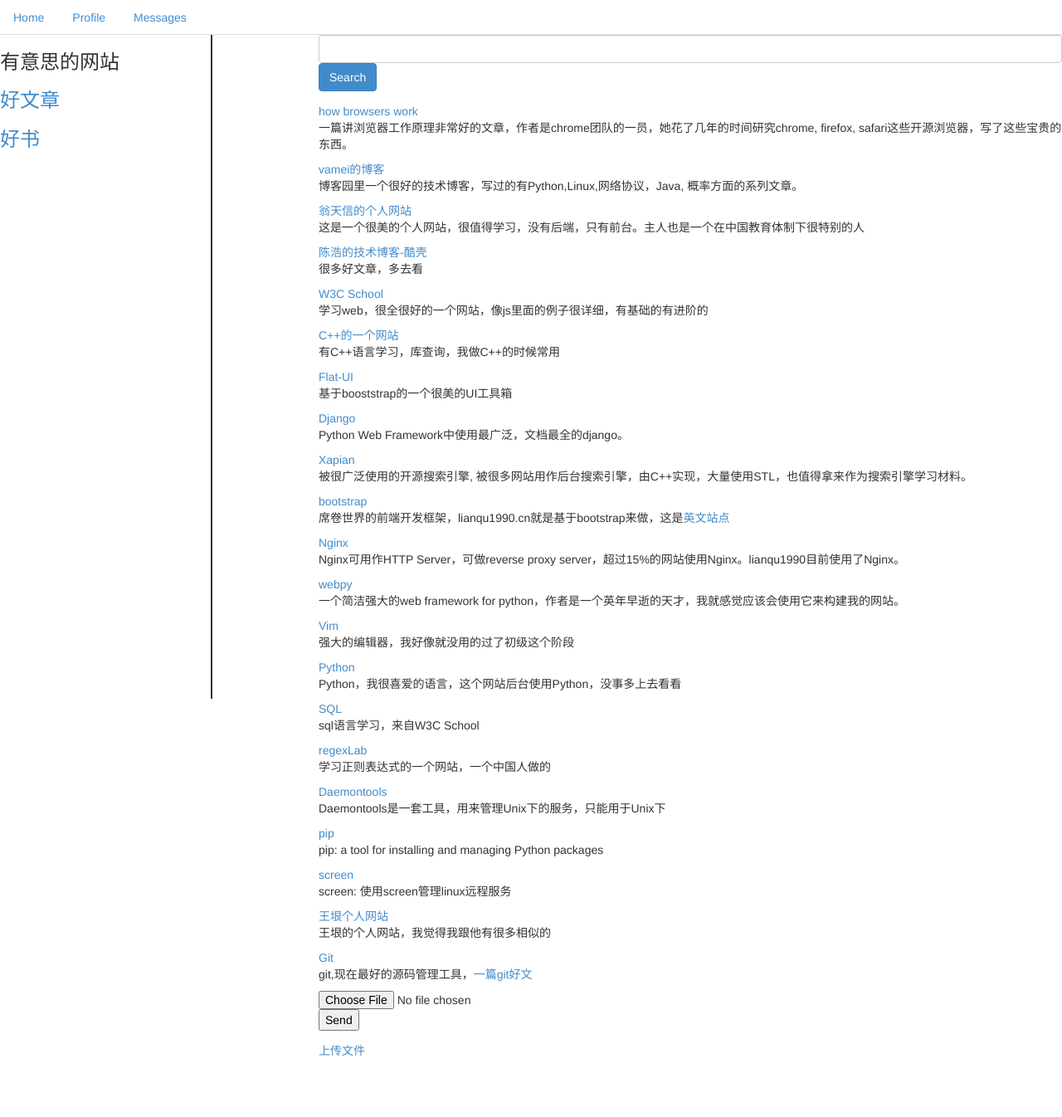
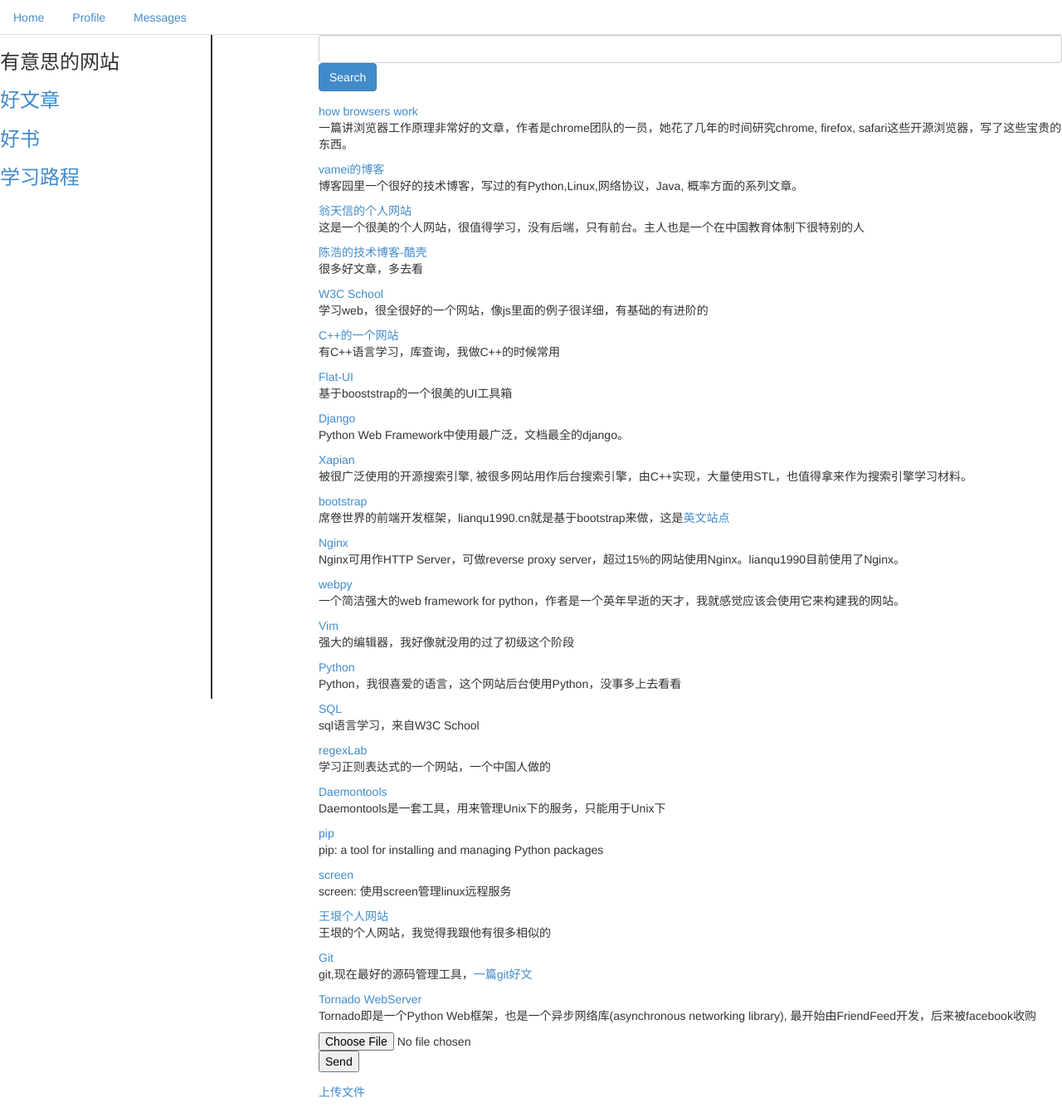
Before and after one commit to wyLivingInTruth/lq1990, a Django app: page / in a window 1280 px wide. Shown: the whole page at 83% size. Before the commit the page ends 1273 px from the top, so only its background shows below. Run offline with Django 3.2, Linux system fonts and the light colour scheme; some libraries are stand-ins or nearby versions.

Commit message:
add one item

```diff
--- a/template/home.html
+++ b/template/home.html
@@ -22,6 +22,8 @@
 	<a href="http://www.lianqu1990.com/articles"><h3>好文章</h3></a>
 
 	<a href="http://www.lianqu1990.com/books"><h3>好书</h3></a>
+
+	<a href="http://www.lianqu1990.com/learning_way"><h3>学习路程</h3></a>
 </div>
 
 
@@ -124,6 +126,11 @@
 	<p>git,现在最好的源码管理工具，<a href="http://rogerdudler.github.io/git-guide/index.zh.html" target="_black">一篇git好文</a></p>
 </div>
 
+<div>
+	<a href="http://www.tornadoweb.org/">Tornado WebServer</a>
+	<p>Tornado即是一个Python Web框架，也是一个异步网络库(asynchronous networking library), 最开始由FriendFeed开发，后来被facebook收购</p>
+</div>
+
 <!-- 如何上传一个文件到服务器  -->
 <form method="post" enctype="multipart/form-data" action="upload">
 <input type="file"/>
```
